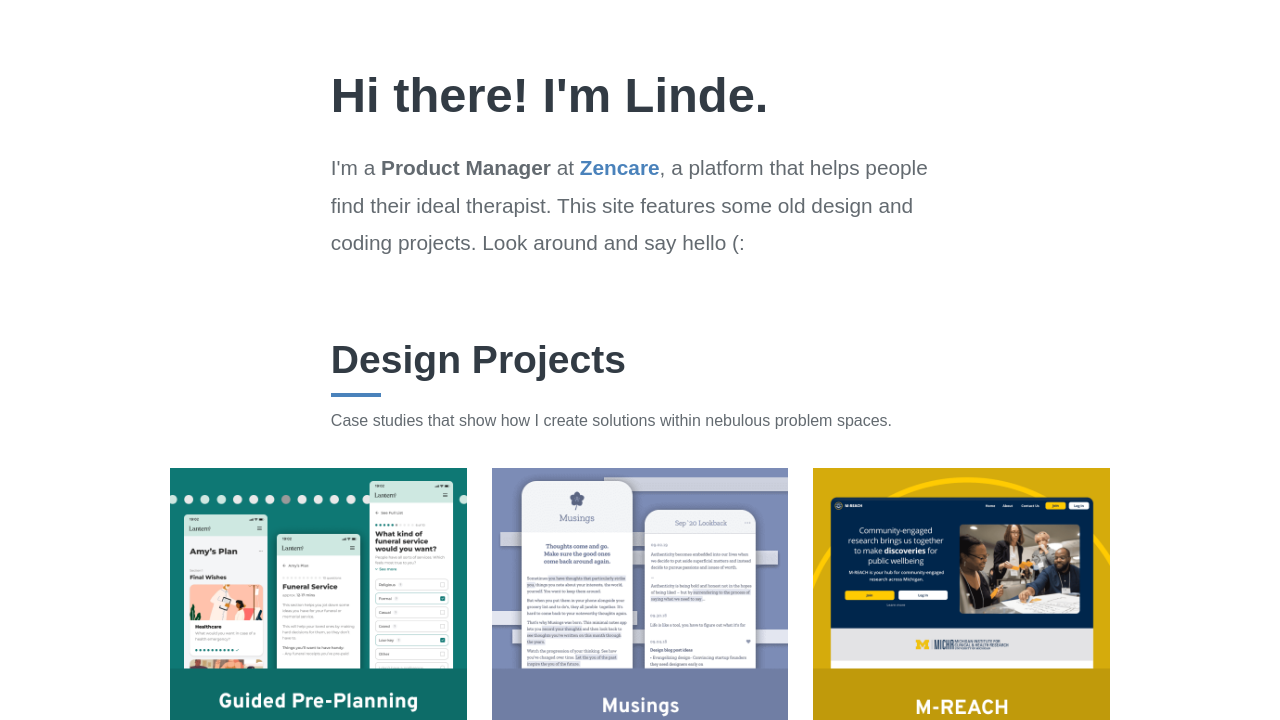
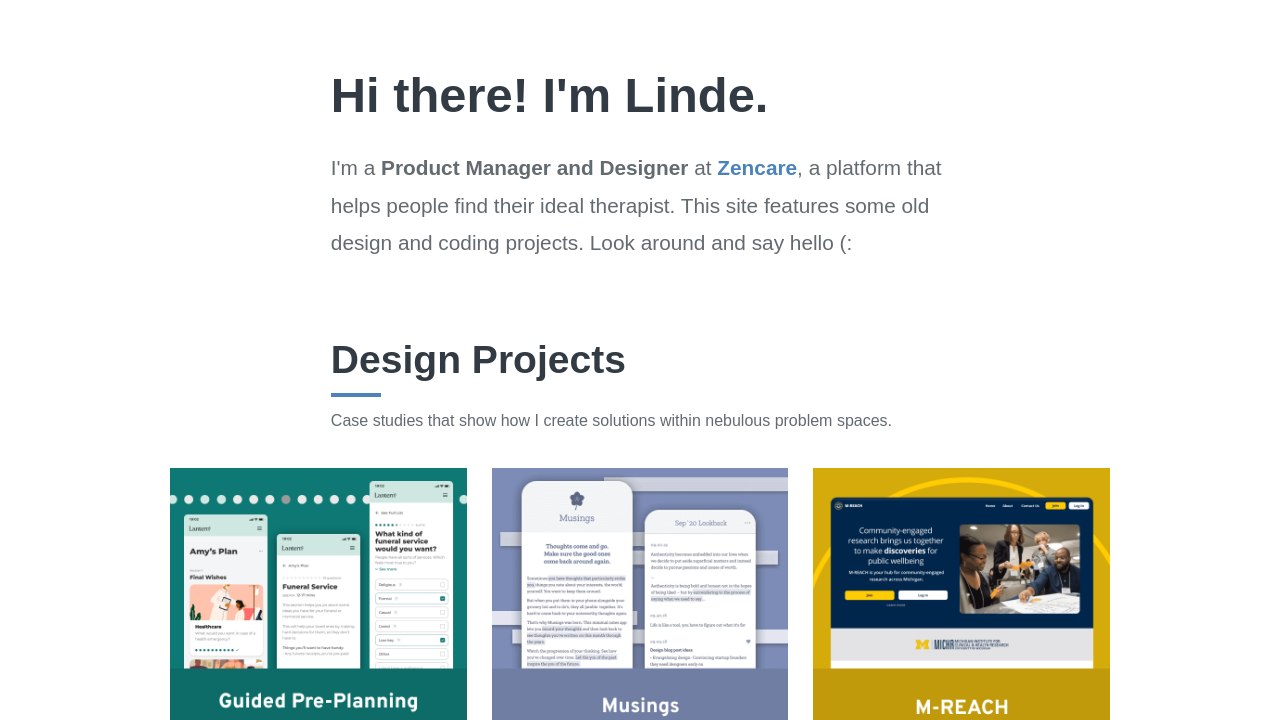
Before and after one commit to lindeluhuang/lh-website, a plain HTML site: page index.html in a window 1280 px wide. Shown: the part 80-800 px from the top of the page. Drawn offline with nearby package versions, Linux system fonts and the light colour scheme; a web font is replaced by a local one.

Commit message:
Update index.html
Updating description

```diff
--- a/index.html
+++ b/index.html
@@ -68,7 +68,7 @@
         Hi there! I'm Linde.
       </h1>
       <p class="partial-width home-paragraph-text">
-        I'm a <strong>Product Manager</strong> at <a href="https://zencare.co/" target="_blank">Zencare</a>, a platform that helps people find their ideal therapist.
+        I'm a <strong>Product Manager and Designer</strong> at <a href="https://zencare.co/" target="_blank">Zencare</a>, a platform that helps people find their ideal therapist.
         This site features some old design and coding projects. Look around and say hello (:
       </p>
 
```
